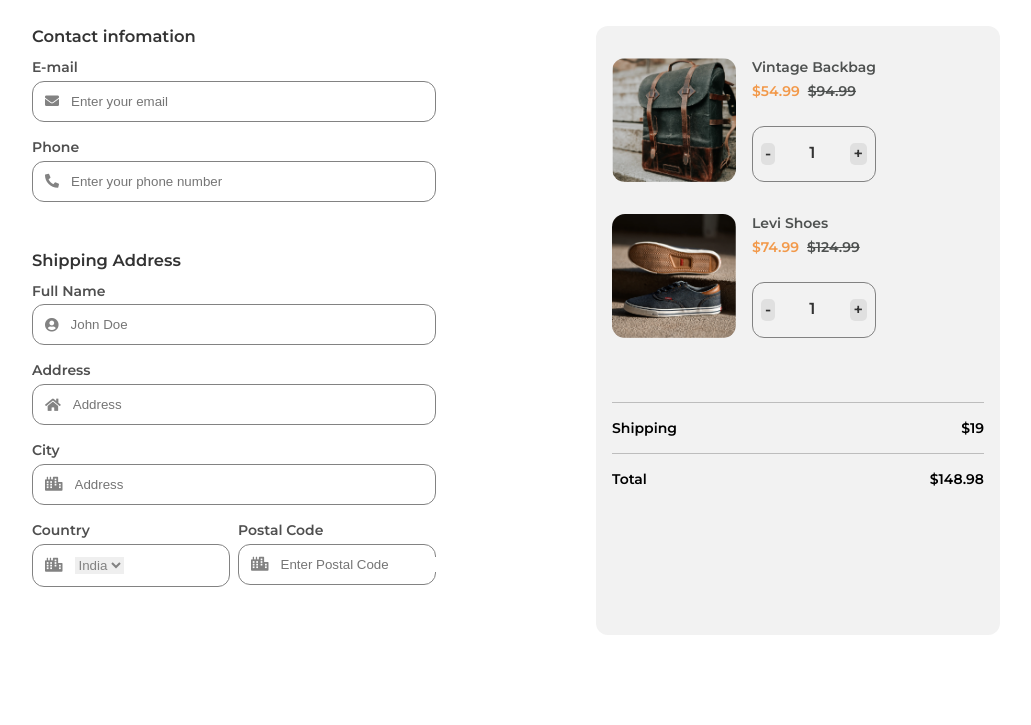
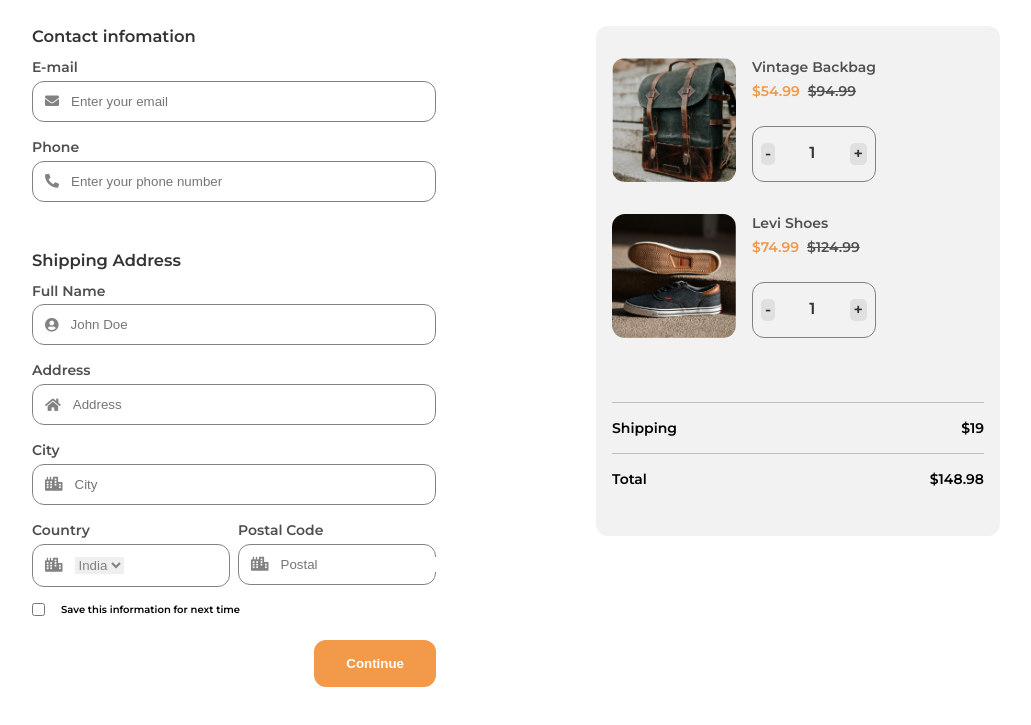
Before and after one commit to JaspalSingh1998/checkout, a plain HTML site: page index.html in a window 1280 px wide. Shown: the part 83-808 px from the top of the page, without its empty margins (124-1155 px from the left). Drawn offline with Linux system fonts and the light colour scheme.

Commit message:
Created everything

```diff
--- a/index.html
+++ b/index.html
@@ -68,7 +68,7 @@
               <label for="city">City</label>
               <div class="form-group--inner">
                 <i class="fas fa-city"></i>
-                <input type="text" placeholder="Address" id="address" />
+                <input type="text" placeholder="City" id="city" />
               </div>
             </div>
             <div class="double">
@@ -87,13 +87,16 @@
                 <label for="postal">Postal Code</label>
                 <div class="form-group--inner">
                   <i class="fas fa-city"></i>
-                  <input
-                    type="text"
-                    placeholder="Enter Postal Code"
-                    id="postal"
-                  />
+                  <input type="text" placeholder="Postal" id="postal" />
                 </div>
               </div>
+            </div>
+            <div class="checkbox">
+              <input type="checkbox" name="" id="" />
+              <p>Save this information for next time</p>
+            </div>
+            <div class="btn-wrapper">
+              <button class="btn">Continue</button>
             </div>
           </div>
         </div>
--- a/style.css
+++ b/style.css
@@ -24,6 +24,7 @@ body {
 }
 .container {
   max-width: 1000px;
+  margin: 0 auto;
   padding: 2rem 1rem;
 }
 .section-heading {
@@ -38,6 +39,7 @@ img {
 .inner-wrapper {
   display: grid;
   gap: 2.5rem;
+  width: 100%;
 }
 .checkout-wrapper {
   order: -1;
@@ -85,6 +87,7 @@ img {
   background-color: #e0e0e0;
   padding: 0.1rem 0.25rem;
   border-radius: 5px;
+  cursor: pointer;
 }
 .shipping,
 .total {
@@ -131,17 +134,38 @@ i {
 }
 .double {
   display: grid;
-  grid-template-columns: repeat(2, minmax(120px, 1fr));
+  grid-template-columns: repeat(2, minmax(100px, 1fr));
   justify-content: space-between;
   gap: 0.5rem;
 }
-
+.checkbox {
+  margin-top: 1rem;
+  display: flex;
+  align-items: center;
+  font-size: 10px;
+}
+input[type="checkbox"] {
+  margin-right: 1rem;
+}
+.btn-wrapper {
+  display: flex;
+  justify-content: flex-end;
+}
+.btn {
+  margin-top: 1.5rem;
+  color: #fff;
+  background-color: var(--accent);
+  font-weight: 600;
+  outline: none;
+  border: 0;
+  padding: 1rem 2rem;
+  border-radius: 12px;
+  cursor: pointer;
+}
 @media screen and (min-width: 768px) {
-  .container {
-    margin: 0 auto;
-  }
   .inner-wrapper {
     grid-template-columns: repeat(2, 1fr);
+    align-items: start;
     gap: 10rem;
   }
   .checkout-wrapper {
```
